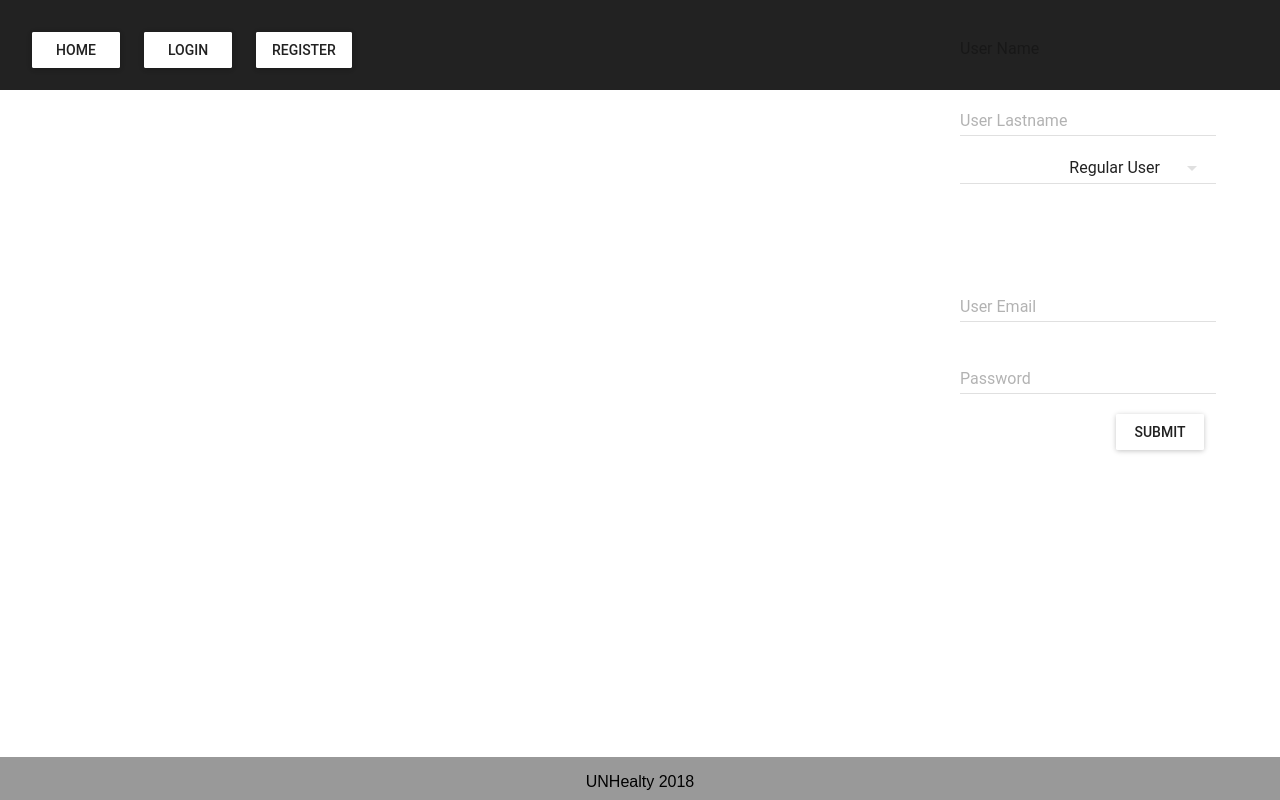
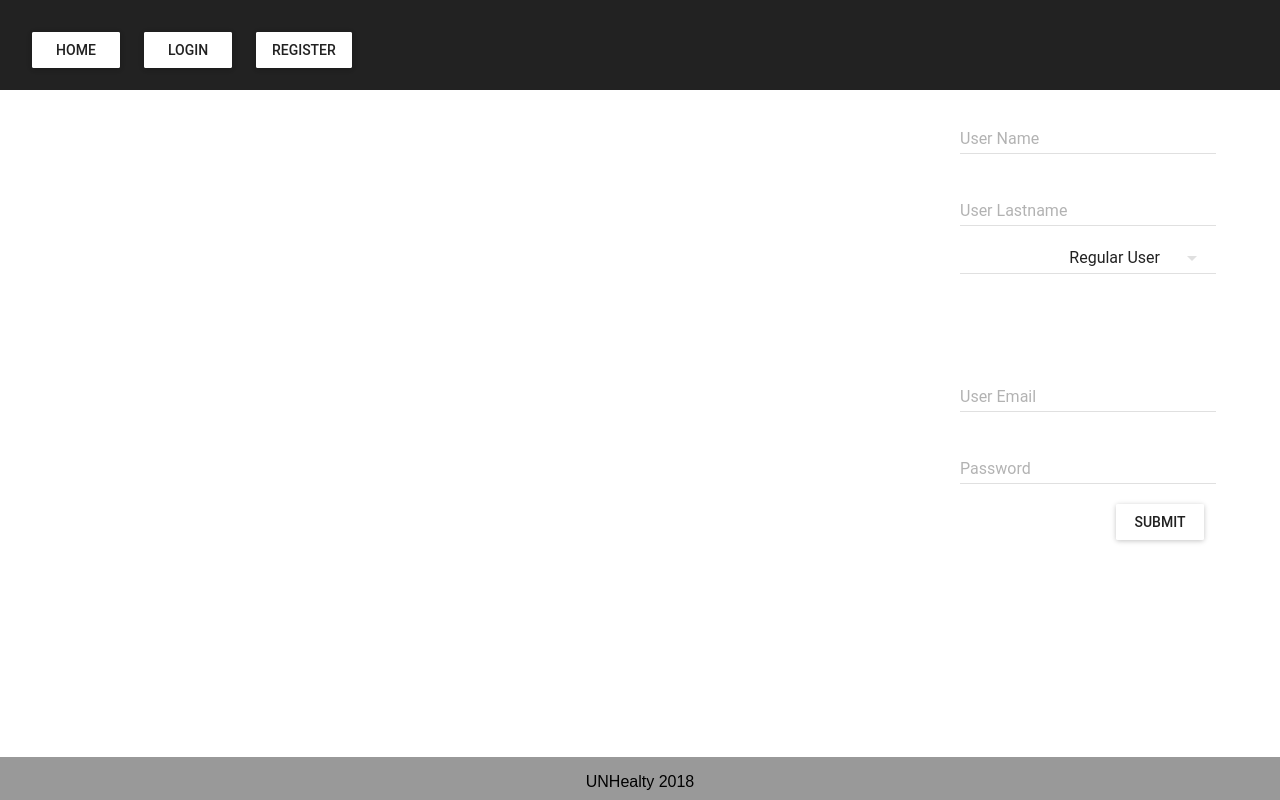
Before and after one commit to leavendanoro/react-appp, a React (Create React App) app: page /register in a window 1280 px wide. Built offline with nearby package versions, Linux system fonts and the light colour scheme.

Commit message:
Correcciones de estilo.

```diff
--- a/src/styles/Register.css
+++ b/src/styles/Register.css
@@ -1,4 +1,5 @@
 .register-body{
+    padding: 7%;
     padding-right: 5%;
     text-align: right;
 }
```
